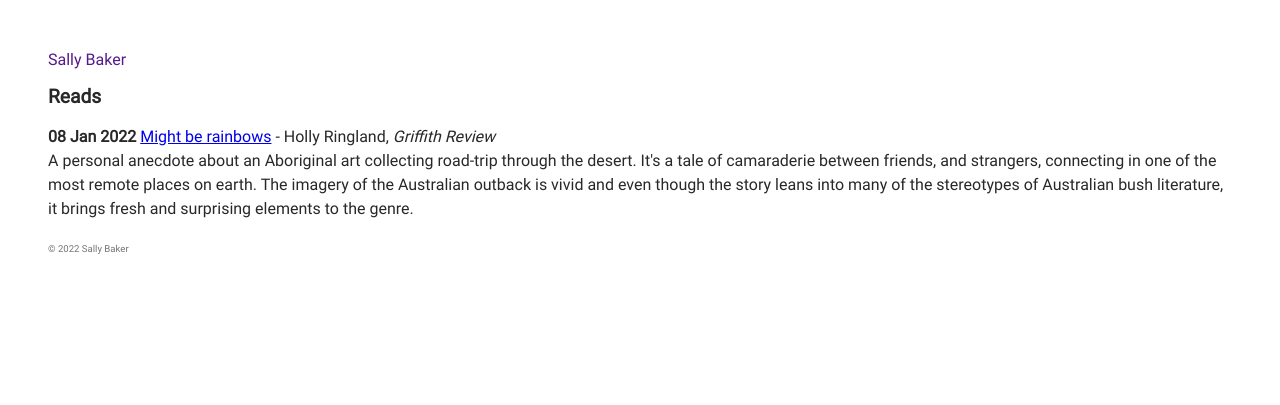
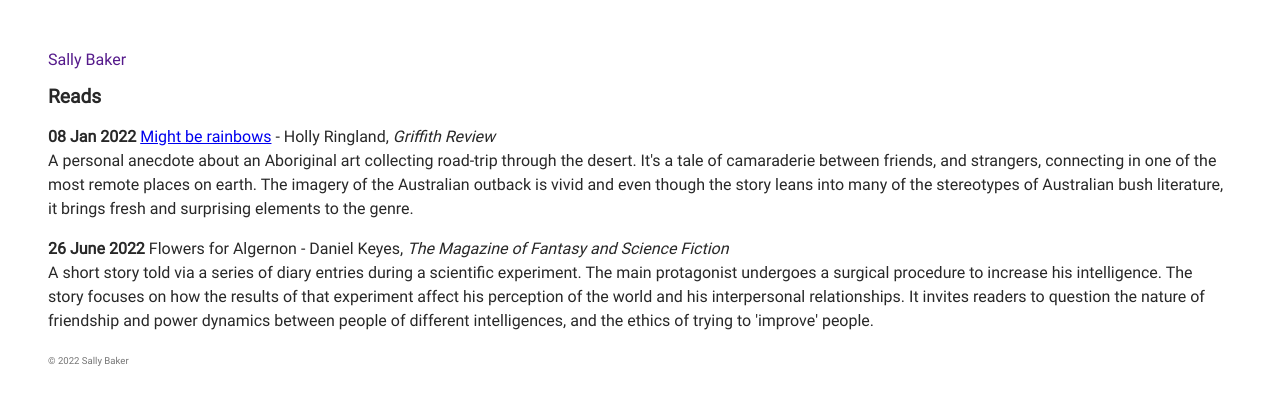
Before and after one commit to sallybaker/sallybaker.github.io, a Jekyll site: the page built from reads.html, in a window 1280 px wide. Shown: the top 405 px of the page. Built offline with Jekyll 4.4.1, drawn with Linux system fonts in a browser that asks for light colours.

Commit message:
Update reads.html
add flowers for algernon note

```diff
--- a/reads.html
+++ b/reads.html
@@ -10,6 +10,9 @@ title: reads
   <p><strong>08 Jan 2022</strong> <a href="https://www.griffithreview.com/articles/might-rainbows/" target="_blank">Might be rainbows</a> - Holly Ringland, <em>Griffith Review</em><br>
     A personal anecdote about an Aboriginal art collecting road-trip through the desert. It's a tale of camaraderie between friends, and strangers, connecting in one of the most remote places on earth. The imagery of the Australian outback is vivid and even though the story leans into many of the stereotypes of Australian bush literature, it brings fresh and surprising elements to the genre.
   </p>
+   <p><strong>26 June 2022</strong> Flowers for Algernon - Daniel Keyes, <em>The Magazine of Fantasy and Science Fiction</em><br>
+     A short story told via a series of diary entries during a scientific experiment. The main protagonist undergoes a surgical procedure to increase his intelligence. The story focuses on how the results of that experiment affect his perception of the world and his interpersonal relationships. It invites readers to question the nature of friendship and power dynamics between people of different intelligences, and the ethics of trying to 'improve' people.
+  </p>
   <div class="copyright">
     <p>{{site.copyright}}</p>
   </div>
```
